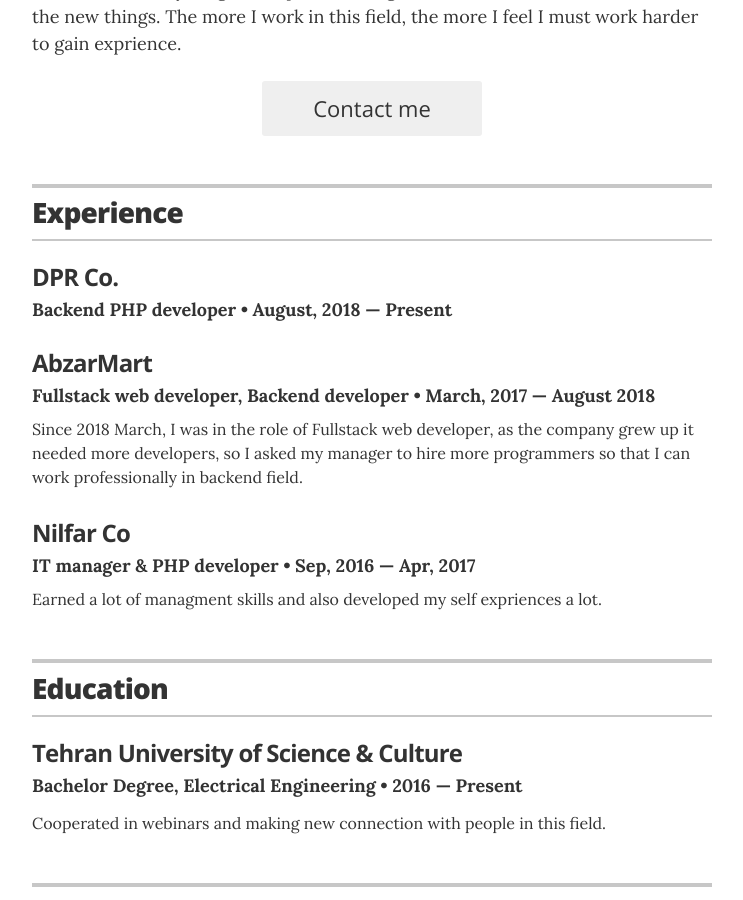
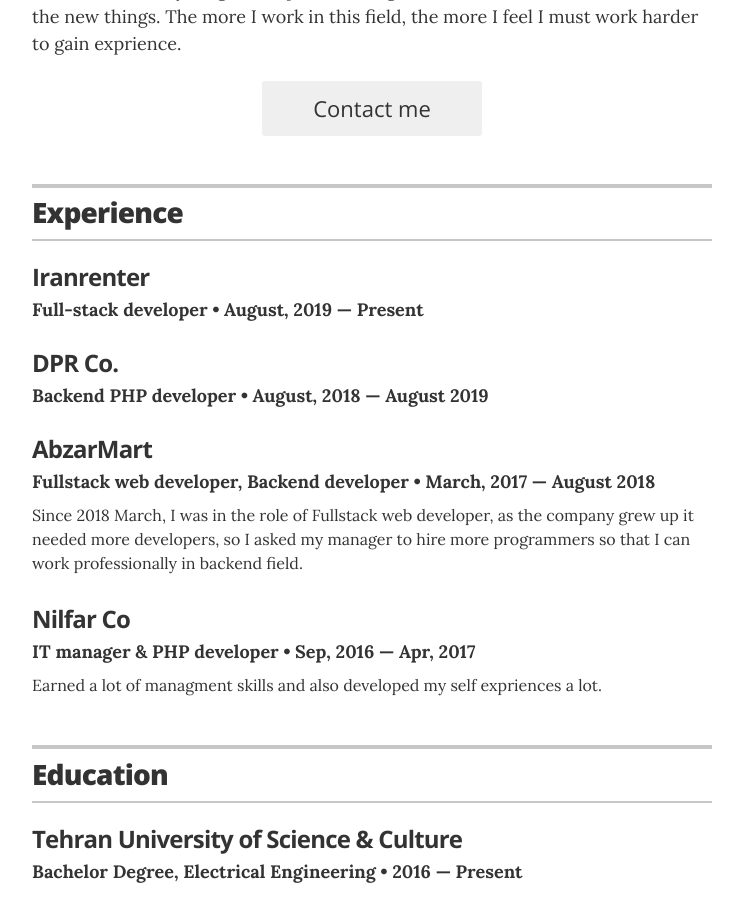
Before and after one commit to alirezamirsepassi/alirezamirsepassi.github.io, a Jekyll site: the page built from index.html, in a window 1280 px wide and 900 px high, scrolled down 352 px. Shown: the whole window, without its empty margins (268-1011 px from the left). Built offline with Jekyll 4.4.1, drawn with Linux system fonts in a browser that asks for light colours.

Commit message:
Iranrenter experience was added

```diff
--- a/_data/experience.yml
+++ b/_data/experience.yml
@@ -1,8 +1,13 @@
 # Jobs
+
+- company: Iranrenter
+  position: Full-stack developer
+  duration:  August, 2019 &mdash; Present
+  summary:
 
 - company: DPR Co.
   position: Backend PHP developer
-  duration:  August, 2018 &mdash; Present
+  duration:  August, 2018 &mdash; August 2019
   summary:
 
 
```
